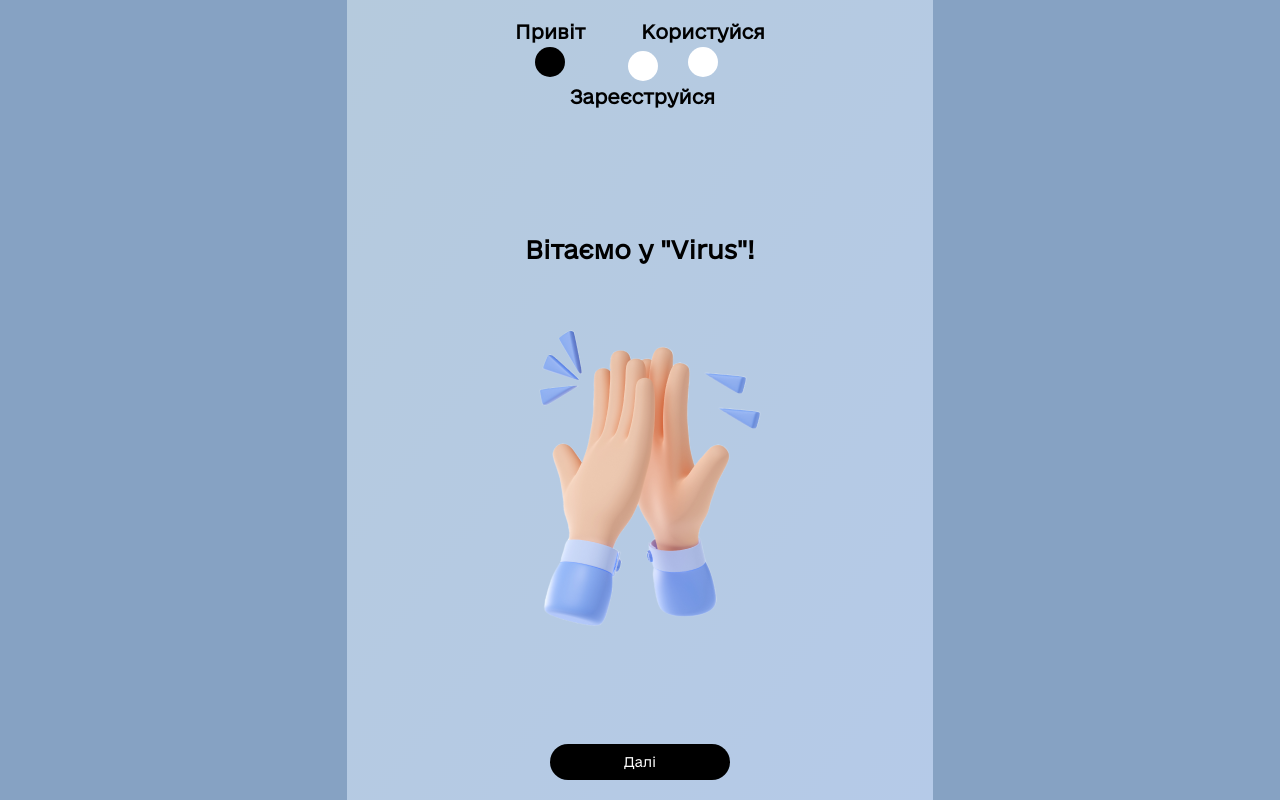
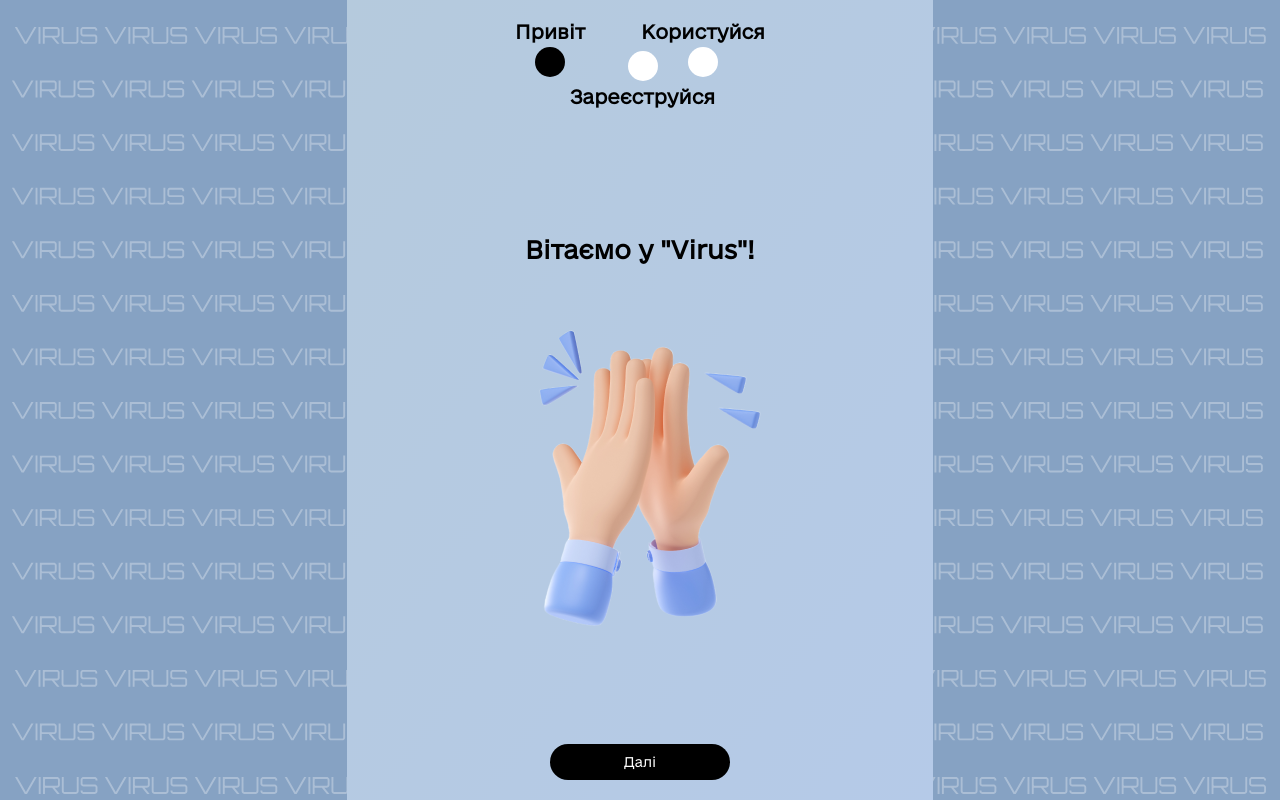
Before and after one commit to Lunessel/Hackath0n8, a React (Create React App) app: page / in a window 1280 px wide. Built offline with nearby package versions, Linux system fonts and the light colour scheme.

Commit message:
add bg image

```diff
--- a/src/App.css
+++ b/src/App.css
@@ -13,10 +13,12 @@
 }
 
 .App {
-  /*background-image: url("gradient_bg.png");*/
-  /*background-repeat: repeat-x;*/
-  background: #86A2C3;
+  background-image: url("virus.svg");
+  background-repeat: no-repeat;
+  background-size: cover;
+  /*background: #86A2C3;*/
   /*background-color: red;*/
+  width: 100%;
   min-height: 100vh;
   display: flex;
   justify-content: center;
```
Also changed, not shown: src/virus.png (added), src/virus.svg.
